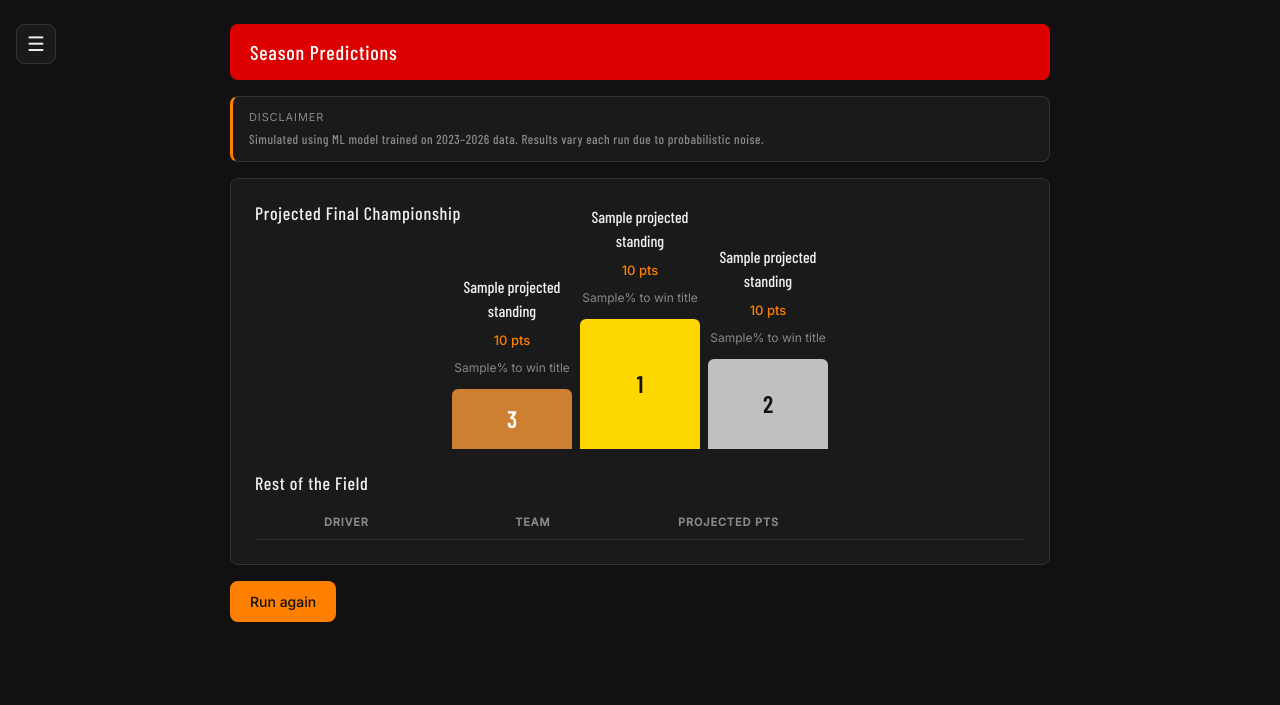
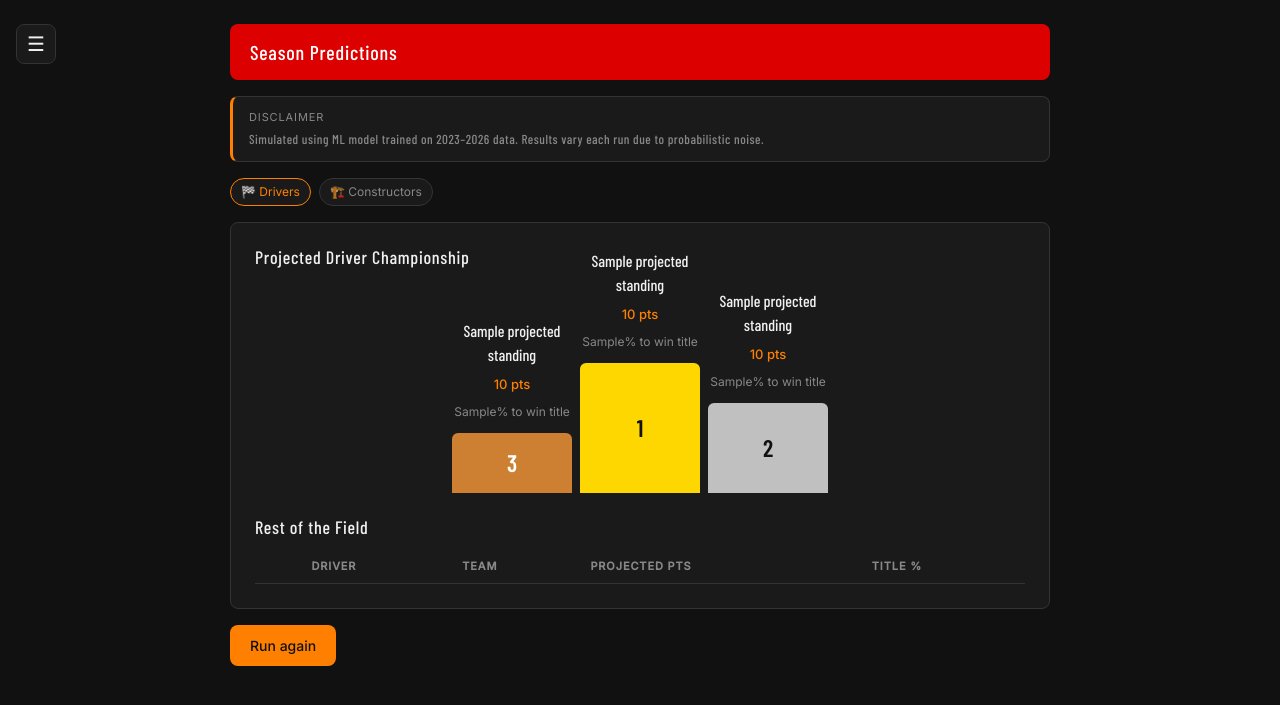
Before and after one commit to Rishab-rt/F1-Championship-Calculator, a Flask app: template templates/predictions.html in a window 1280 px wide. Shown: the top 705 px of the page. Run offline with Flask 3, Linux system fonts and the light colour scheme; the template is opened without the code that fills it: most values are stand-ins (such as "Sample title", 1, 10 or a date in 2020); lists and menus that the app fills with data are empty; parts of the project's set-up code (start-up, migrations or seed data) failed here and were passed over.

Commit message:
The model works as intended :)

```diff
--- a/app.py
+++ b/app.py
@@ -634,83 +634,121 @@ def predictions():
     drivers = Driver.query.all()
     sorted_drivers = sorted(drivers, key=lambda d: d.points, reverse=True)
     remaining_races = races[current_race_index:]
+    drivers_dict = {driver.name: driver for driver in sorted_drivers}
+    all_driver_names = [d.name for d in sorted_drivers]
+    N_SIMS = 500
+
+    # Build teammate lookup
+    team_avgs = {}
+    for driver in sorted_drivers:
+        recent_results = Result.query.filter_by(driver_id=driver.id).order_by(Result.id.desc()).limit(5).all()
+        team_avgs[driver.name] = {
+            "team": driver.team,
+            "avg": np.mean([r.position for r in recent_results]) if recent_results else 10.0
+        }
 
     driver_features = {}
     for driver in sorted_drivers:
         recent_results = Result.query.filter_by(driver_id=driver.id).order_by(Result.id.desc()).limit(current_race_index).all()
         avg_position = np.mean([r.position for r in recent_results]) if recent_results else 10.0
+        teammate_avgs = [
+            v["avg"] for k, v in team_avgs.items()
+            if v["team"] == driver.team and k != driver.name
+        ]
+        constructor_form = np.mean(teammate_avgs) if teammate_avgs else avg_position
         driver_features[driver.name] = {
             "driver_form": avg_position,
-            "constructor_form": avg_position,
+            "constructor_form": constructor_form,
             "cumulative_points": driver.points,
             "circuit_avg": avg_position
         }
 
-    all_driver_names = [d.name for d in sorted_drivers]
-    N_SIMS = 10
+    # --- Cache all DB queries before sim loop ---
+    circuit_avg_cache = {}
+    for driver in sorted_drivers:
+        for race_name in remaining_races:
+            circuit_results = Result.query.filter_by(
+                driver_id=driver.id, race_name=race_name
+            ).order_by(Result.id.desc()).limit(current_race_index).all()
+            circuit_avg_cache[(driver.name, race_name)] = (
+                np.mean([r.position for r in circuit_results])
+                if circuit_results else driver_features[driver.name]["driver_form"]
+            )
 
-    # Track total projected points and championship position counts across sims
-    total_points = {name: 0 for name in all_driver_names}
-    championship_counts = {name: 0 for name in all_driver_names}  # times finishing P1 in championship
-
-    # Fetch weather for all remaining races ONCE before the sim loop
+    # --- Cache weather before sim loop ---
     race_weather_cache = {}
     for race_name in remaining_races:
         lat, lon = race_coords.get(race_name, ("0", "0"))
         race_date = race_dates.get(race_name, str(date_type.today()))
         race_weather_cache[race_name] = get_race_weather(lat, lon, race_date)
 
+    # --- Pre-build static feature arrays per driver (things that don't change per race) ---
+    driver_form_arr = np.array([driver_features[n]["driver_form"] for n in all_driver_names])
+    constructor_form_arr = np.array([driver_features[n]["constructor_form"] for n in all_driver_names])
+    cumulative_pts_arr = np.array([driver_features[n]["cumulative_points"] for n in all_driver_names])
+    name_to_idx = {name: i for i, name in enumerate(all_driver_names)}
+
+    # --- Sim loop ---
+    total_points = np.array([driver_features[n]["cumulative_points"] for n in all_driver_names], dtype=float)
+    total_points_accum = np.zeros(len(all_driver_names))
+    championship_counts = np.zeros(len(all_driver_names))
+
     for _ in range(N_SIMS):
-        sim_features = {name: dict(feats) for name, feats in driver_features.items()}
-        projected_points = {name: drivers[i].points for i, name in enumerate(all_driver_names)}
+        projected_points = np.array([driver_features[n]["cumulative_points"] for n in all_driver_names], dtype=float)
 
         for race_name in remaining_races:
             is_sprint = "Sprint" in race_name
             points_scale = [8, 7, 6, 5, 4, 3, 2, 1] if is_sprint else [25, 18, 15, 12, 10, 8, 6, 4, 2, 1]
-
             rain_mm, temp_c = race_weather_cache[race_name]
 
-            for driver in sorted_drivers:
-                circuit_results = Result.query.filter_by(driver_id=driver.id, race_name=race_name).order_by(Result.id.desc()).limit(current_race_index).all()
-                sim_features[driver.name]["circuit_avg"] = (
-                    np.mean([r.position for r in circuit_results])
-                    if circuit_results else sim_features[driver.name]["driver_form"]
-                )
+            # Circuit avg per driver for this race from cache
+            circuit_avg_arr = np.array([
+                circuit_avg_cache[(name, race_name)] for name in all_driver_names
+            ])
 
-            grid_order = sorted(all_driver_names, key=lambda name: sim_features[name]["driver_form"] + random.gauss(0, 3))
+            # Noisy grid order
+            noise = np.random.normal(0, 3, len(all_driver_names))
+            grid_order_idx = np.argsort(driver_form_arr + noise)
+            grid_positions = np.empty(len(all_driver_names), dtype=int)
+            grid_positions[grid_order_idx] = np.arange(1, len(all_driver_names) + 1)
 
-            race_preds = []
-            for i, driver_name in enumerate(grid_order):
-                features = sim_features[driver_name]
-                X_pred = np.array([[
-                    i + 1,
-                    features["driver_form"],
-                    features["constructor_form"],
-                    features["cumulative_points"],
-                    features["circuit_avg"],
-                    rain_mm,
-                    temp_c
-                ]])
-                predicted_position = model.predict(X_pred)[0]
-                race_preds.append((driver_name, predicted_position))
+            # Batch predict all drivers at once
+            X_batch = np.column_stack([
+                grid_positions,
+                driver_form_arr,
+                constructor_form_arr,
+                projected_points,
+                circuit_avg_arr,
+                np.full(len(all_driver_names), rain_mm),
+                np.full(len(all_driver_names), temp_c)
+            ])
+            predicted_positions = model.predict(X_batch)
 
-            race_preds.sort(key=lambda x: x[1])
-            for pos, (driver_name, _) in enumerate(race_preds):
+            # Sort by predicted position and award points
+            sorted_idx = np.argsort(predicted_positions)
+            for pos, driver_idx in enumerate(sorted_idx):
                 if pos < len(points_scale):
-                    projected_points[driver_name] += points_scale[pos]
+                    projected_points[driver_idx] += points_scale[pos]
 
-        # Who won the championship in this sim?
-        champion = max(projected_points, key=projected_points.get)
-        championship_counts[champion] += 1
+        champion_idx = np.argmax(projected_points)
+        championship_counts[champion_idx] += 1
+        total_points_accum += projected_points
 
-        for name in all_driver_names:
-            total_points[name] += projected_points[name]
+    # --- Driver standings ---
+    avg_points = {all_driver_names[i]: round(total_points_accum[i] / N_SIMS) for i in range(len(all_driver_names))}
+    projected_standings = sorted(avg_points.items(), key=lambda x: x[1], reverse=True)
 
-    # Average points across all sims
-    avg_points = {name: round(total_points[name] / N_SIMS) for name in all_driver_names}
-    championship_pct = {name: round((championship_counts[name] / N_SIMS) * 100) for name in all_driver_names}
+    championship_pct = {}
+    for i, name in enumerate(all_driver_names):
+        raw = round((championship_counts[i] / N_SIMS) * 100)
+        championship_pct[name] = 0.5 if raw == 0 else min(95, raw)
 
-    projected_standings = sorted(avg_points.items(), key=lambda x: x[1], reverse=True)
+    # --- Constructor standings: sum driver avg points per team ---
+    constructor_points = {}
+    for name, pts in avg_points.items():
+        team = drivers_dict[name].team
+        constructor_points[team] = constructor_points.get(team, 0) + pts
+    constructor_standings = sorted(constructor_points.items(), key=lambda x: x[1], reverse=True)
 
     return render_template(
         "predictions.html",
@@ -719,7 +757,8 @@ def predictions():
         remaining_races=remaining_races,
         current_race_index=current_race_index,
         driver_teams={d.name: d.team for d in sorted_drivers},
-        championship_pct=championship_pct
+        championship_pct=championship_pct,
+        constructor_standings=constructor_standings,
     )
 
 @app.route("/raceprediction")
@@ -734,13 +773,29 @@ def raceprediction():
     race_date = race_dates.get(race, str(date_type.today()))
     rain_mm, temp_c = get_race_weather(lat, lon, race_date)
 
+    # Build teammate lookup first
+    team_avgs = {}
+    for driver in sorted_drivers:
+        recent_results = Result.query.filter_by(driver_id=driver.id).order_by(Result.id.desc()).limit(5).all()
+        team_avgs[driver.name] = {
+            "team": driver.team,
+            "avg": np.mean([r.position for r in recent_results]) if recent_results else 10.0
+        }
+
     driver_features = {}
     for driver in sorted_drivers:
         recent_results = Result.query.filter_by(driver_id=driver.id).order_by(Result.id.desc()).limit(current_race_index).all()
         avg_position = np.mean([r.position for r in recent_results]) if recent_results else 10.0
+
+        teammate_avgs = [
+            v["avg"] for k, v in team_avgs.items()
+            if v["team"] == driver.team and k != driver.name
+        ]
+        constructor_form = np.mean(teammate_avgs) if teammate_avgs else avg_position
+
         driver_features[driver.name] = {
             "driver_form": avg_position,
-            "constructor_form": avg_position,
+            "constructor_form": constructor_form,
             "cumulative_points": driver.points
         }
 
--- a/templates/predictions.html
+++ b/templates/predictions.html
@@ -23,11 +23,25 @@
         </div>
     </div>
 
+    <!-- Tabs -->
+    <div style="display: flex; gap: 8px; margin-bottom: 16px;">
+        <button class="circuit-btn race-edit-pill" id="tab-drivers"
+                onclick="showTab('drivers', this)"
+                style="border-color: var(--f1-papaya); color: var(--f1-papaya);">
+            🏁 Drivers
+        </button>
+        <button class="circuit-btn race-edit-pill" id="tab-constructors"
+                onclick="showTab('constructors', this)">
+            🏗️ Constructors
+        </button>
+    </div>
+
+    <!-- DRIVERS TAB -->
+    <div id="panel-drivers">
         <div class="f1-card">
-        <h2 class="section-heading">Projected Final Championship</h2>
+            <h2 class="section-heading">Projected Driver Championship</h2>
             <div class="podium-container">
 
-            <!-- P3 -->
                 <div class="podium-slot">
                     <div class="podium-name">{{ projected_standings[2][0] }}</div>
                     <div class="podium-pts">{{ projected_standings[2][1] | int }} pts</div>
@@ -37,7 +51,6 @@
                     <div class="podium-block p3">3</div>
                 </div>
 
-            <!-- P1 -->
                 <div class="podium-slot">
                     <div class="podium-name">{{ projected_standings[0][0] }}</div>
                     <div class="podium-pts">{{ projected_standings[0][1] | int }} pts</div>
@@ -47,7 +60,6 @@
                     <div class="podium-block p1">1</div>
                 </div>
 
-            <!-- P2 -->
                 <div class="podium-slot">
                     <div class="podium-name">{{ projected_standings[1][0] }}</div>
                     <div class="podium-pts">{{ projected_standings[1][1] | int }} pts</div>
@@ -57,8 +69,8 @@
                     <div class="podium-block p2">2</div>
                 </div>
 
+            </div>
 
-        </div>
             <h2 class="section-heading">Rest of the Field</h2>
             <table class="standings-table">
                 <thead>
@@ -67,6 +79,7 @@
                         <th>Driver</th>
                         <th>Team</th>
                         <th>Projected Pts</th>
+                        <th>Title %</th>
                     </tr>
                 </thead>
                 <tbody>
@@ -77,19 +90,85 @@
                             <td class="driver-cell">{{ driver_name }}</td>
                             <td><span class="team-pill team-{{ driver_teams[driver_name] | lower | replace(' ', '') }}">{{ driver_teams[driver_name] }}</span></td>
                             <td class="pts-cell">{{ projected_pts | int }}</td>
+                            <td class="pts-cell">{{ championship_pct[driver_name] }}%</td>
                         </tr>
                         {% endif %}
                     {% endfor %}
                 </tbody>
             </table>
         </div>
+    </div>
 
+    <!-- CONSTRUCTORS TAB -->
+    <div id="panel-constructors" style="display: none;">
+        <div class="f1-card">
+            <h2 class="section-heading">Projected Constructor Championship</h2>
+            <div class="podium-container">
 
+                <div class="podium-slot">
+                    <div class="podium-name">{{ constructor_standings[2][0] }}</div>
+                    <div class="podium-pts">{{ constructor_standings[2][1] | int }} pts</div>
+                    <div class="podium-block p3">3</div>
+                </div>
+
+                <div class="podium-slot">
+                    <div class="podium-name">{{ constructor_standings[0][0] }}</div>
+                    <div class="podium-pts">{{ constructor_standings[0][1] | int }} pts</div>
+                    <div class="podium-block p1">1</div>
+                </div>
+
+                <div class="podium-slot">
+                    <div class="podium-name">{{ constructor_standings[1][0] }}</div>
+                    <div class="podium-pts">{{ constructor_standings[1][1] | int }} pts</div>
+                    <div class="podium-block p2">2</div>
+                </div>
+
+            </div>
+
+            <h2 class="section-heading">Rest of the Field</h2>
+            <table class="standings-table">
+                <thead>
+                    <tr>
+                        <th></th>
+                        <th>Constructor</th>
+                        <th>Projected Pts</th>
+                    </tr>
+                </thead>
+                <tbody>
+                    {% for team_name, projected_pts in constructor_standings %}
+                        {% if loop.index > 3 %}
+                        <tr>
+                            <td class="pos-cell">{{ loop.index }}</td>
+                            <td class="driver-cell">
+                                <span class="team-pill team-{{ team_name | lower | replace(' ', '') }}">{{ team_name }}</span>
+                            </td>
+                            <td class="pts-cell">{{ projected_pts | int }}</td>
+                        </tr>
+                        {% endif %}
+                    {% endfor %}
+                </tbody>
+            </table>
+        </div>
+    </div>
 
     <div style="display: flex; gap: 8px; margin-top: 16px;">
         <a href="/predictions" class="btn-papaya-f1" style="text-decoration: none; padding: 10px 20px; border-radius: 8px;">Run again</a>
     </div>
 
 </div>
+
+<script>
+function showTab(tab, btn) {
+    document.getElementById('panel-drivers').style.display = tab === 'drivers' ? 'block' : 'none';
+    document.getElementById('panel-constructors').style.display = tab === 'constructors' ? 'block' : 'none';
+    document.querySelectorAll('.circuit-btn').forEach(b => {
+        b.style.borderColor = '';
+        b.style.color = '';
+    });
+    btn.style.borderColor = 'var(--f1-papaya)';
+    btn.style.color = 'var(--f1-papaya)';
+}
+</script>
+
 </body>
 </html>
--- a/train_model.py
+++ b/train_model.py
@@ -74,10 +74,7 @@ def add_features(df):
         df.groupby("driver_code")["position"]
         .transform(lambda x: x.shift(1).rolling(10, min_periods=1).mean())
     )
-    df["constructor_form"] = (
-        df.groupby("constructor")["position"]
-        .transform(lambda x: x.shift(1).rolling(10, min_periods=1).mean())
-    )
+    df["constructor_form"] = df.apply(lambda row: df[(df["constructor"] == row["constructor"]) & (df["driver_code"] != row["driver_code"]) & (df["season"] == row["season"]) &(df["race_name"] == row["race_name"])]["position"].mean(),axis=1).fillna(df["driver_form"])
 
     points_map = {1:25,2:18,3:15,4:12,5:10,6:8,7:6,8:4,9:2,10:1}
     df["points_scored"] = df["position"].map(points_map).fillna(0)
```
Also changed, not shown: 1 other file. Lines whose indentation alone changed are shown as unchanged.
